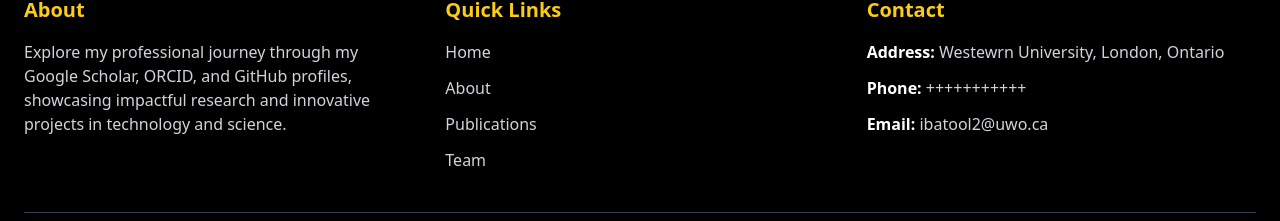
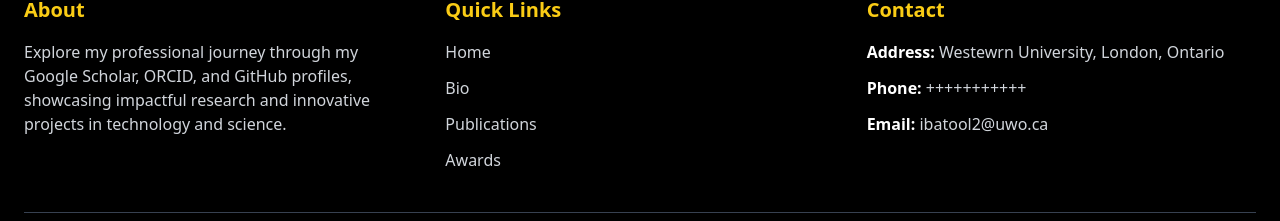
Before and after one commit to Amna1993/iqra, a React (Create React App) app: page / in a window 1280 px wide. Shown: the part 6303-6524 px from the top of the page. Built offline with nearby package versions, Linux system fonts and the light colour scheme.

Commit message:
Footer updated

```diff
--- a/src/components/Footer.jsx
+++ b/src/components/Footer.jsx
@@ -18,9 +18,9 @@ const Footer = () => {
             <h3 className="text-xl font-bold mb-4 text-yellow-400">Quick Links</h3>
             <ul className="text-gray-300 space-y-3">
               <li><a href="#home" className="hover:text-yellow-400 transition">Home</a></li>
-              <li><a href="#about" className="hover:text-yellow-400 transition">About</a></li>
+              <li><a href="#bio" className="hover:text-yellow-400 transition">Bio</a></li>
               <li><a href="#publications" className="hover:text-yellow-400 transition">Publications</a></li>
-              <li><a href="#team" className="hover:text-yellow-400 transition">Team</a></li>
+              <li><a href="#awards" className="hover:text-yellow-400 transition">Awards</a></li>
             </ul>
           </div>
 
```
